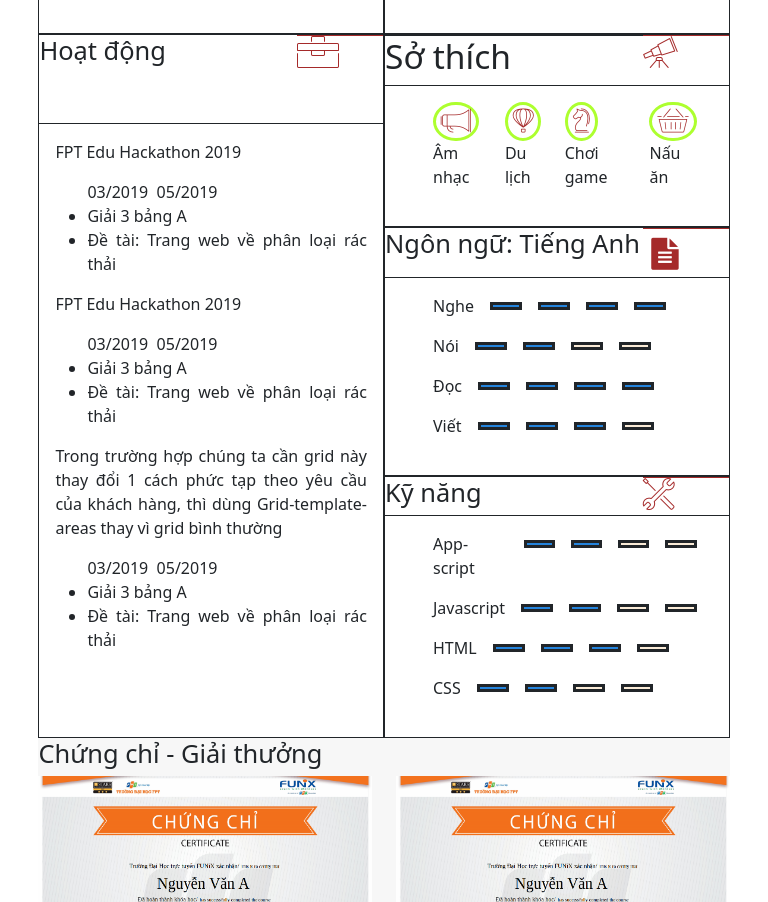
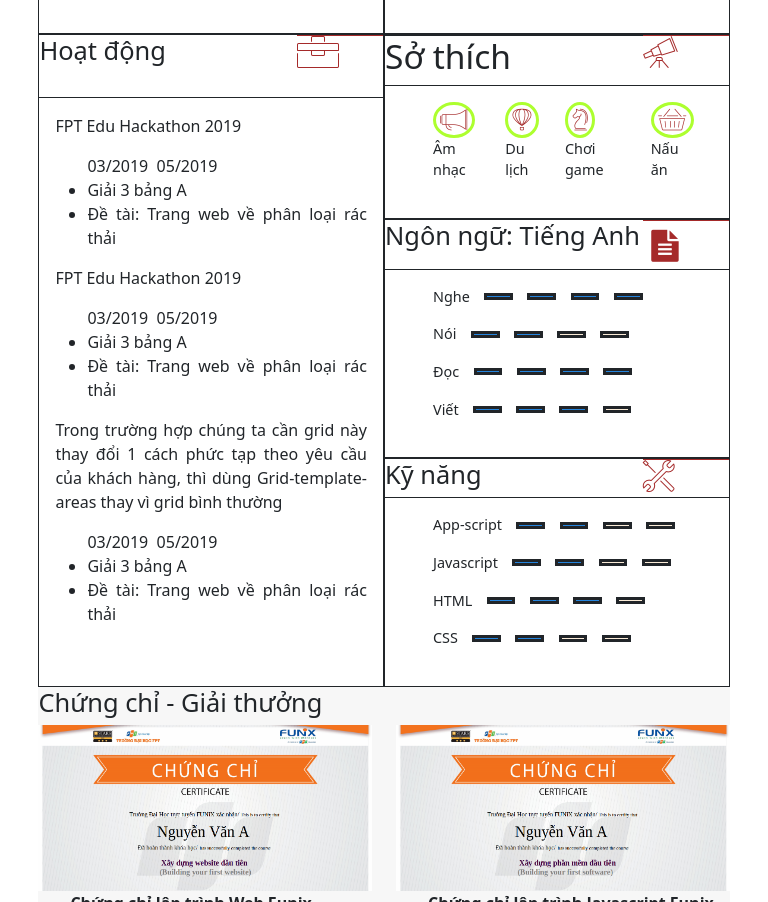
Before and after one commit to dreemurgithub/assignment3, a plain HTML site: page index.html in a window 768 px wide. Shown: the part 1102-2004 px from the top of the page. Drawn offline with nearby package versions, Linux system fonts and the light colour scheme.

Commit message:
Update tablet.css

```diff
--- a/css/tablet.css
+++ b/css/tablet.css
@@ -105,5 +105,8 @@
       width: 99%;
       margin: 0 auto 0 auto;
     }
+    .flex-list > ul > li {
+      font-size: 0.9em;
+    }
 
   }
```
